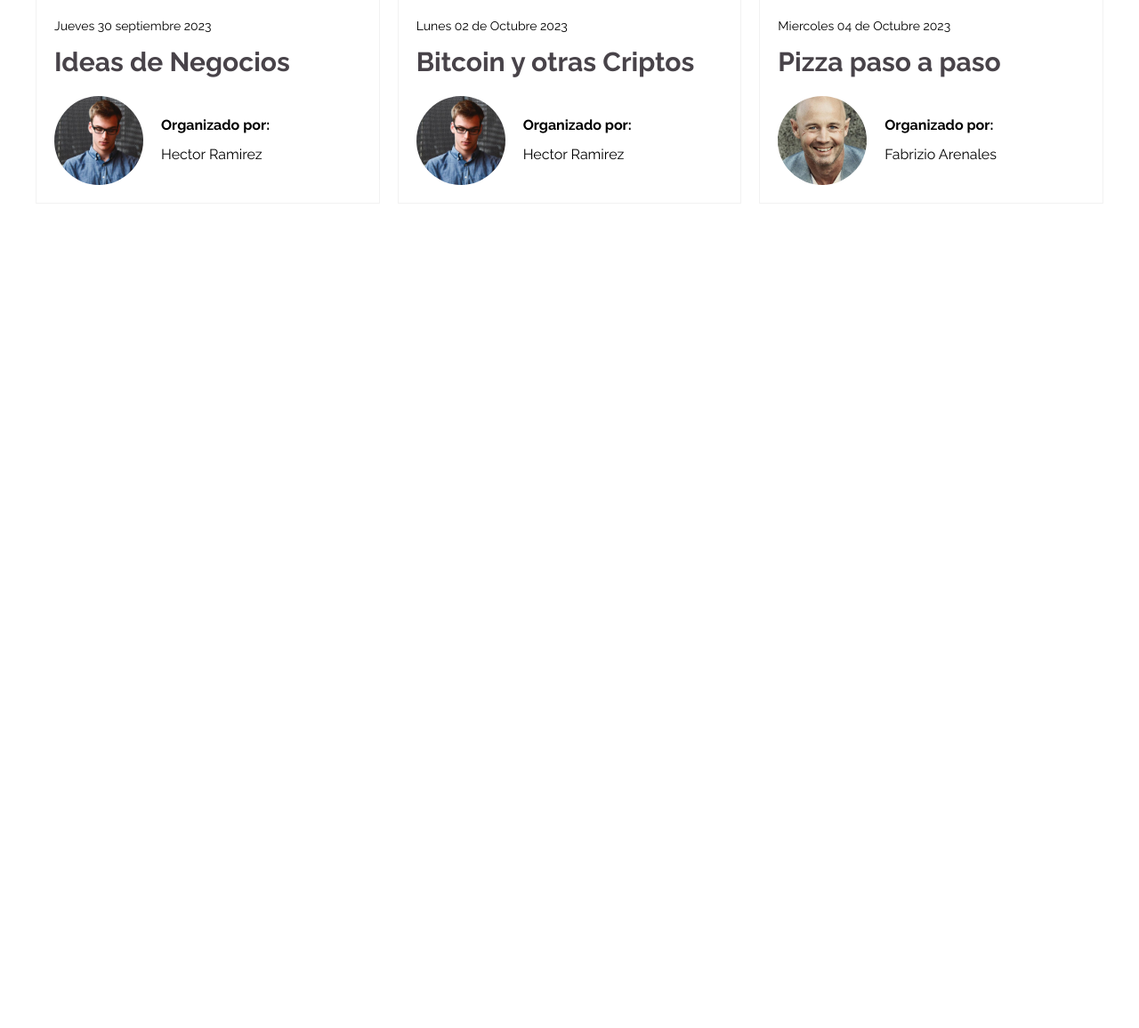
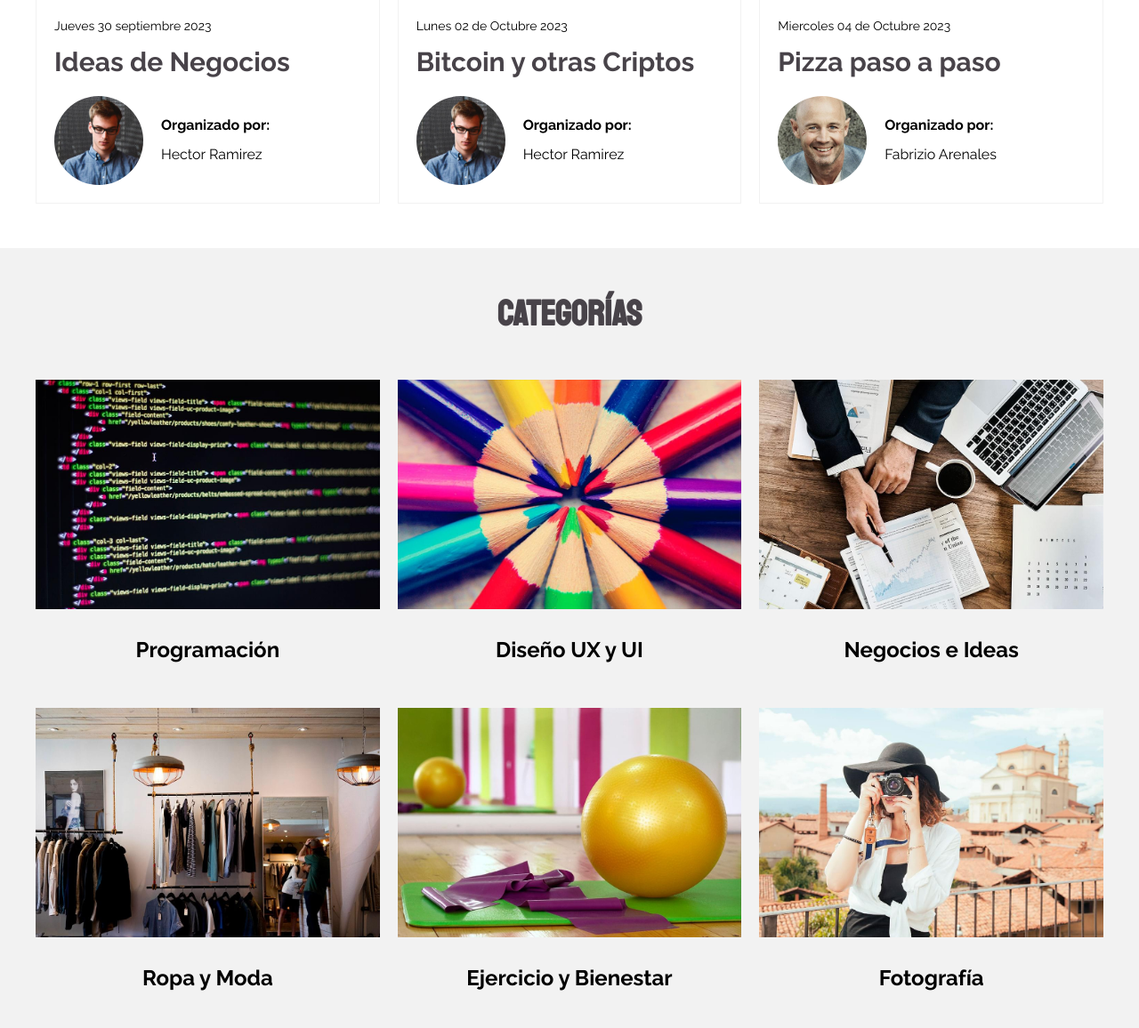
Before and after one commit to gatofelix20/tic-meeti, a website: page index.html in a window 1280 px wide. Shown: the part 1316-2472 px from the top of the page at 89% size. Before the commit the page ends 1595 px from the top, so only its background shows below. Drawn offline with Linux system fonts and the light colour scheme.

Commit message:
Agregando sección de categorias

```diff
--- a/index.html
+++ b/index.html
@@ -136,5 +136,74 @@
       </div>
     </main>
 
+    <!--Categorias-->
+
+    <section class="categorias">
+      <h2 class="categorias__heading">Categorías</h2>
+
+      <ul class="categorias__grid contenedor">
+
+        <li class="categoria">
+          <img class="categoria__imagen" src="build/img/categoria_1.jpg" alt="imagen categoria">
+          <p class="categoria__nombre">Programación</p>
+        </li>
+
+        <li class="categoria">
+          <img class="categoria__imagen" src="build/img/categoria_2.jpg" alt="imagen categoria">
+          <p class="categoria__nombre">Diseño UX y UI</p>
+        </li>
+
+        <li class="categoria">
+          <img class="categoria__imagen" src="build/img/categoria_3.jpg" alt="imagen categoria">
+          <p class="categoria__nombre">Negocios e Ideas</p>
+        </li>
+
+        <li class="categoria">
+          <img class="categoria__imagen" src="build/img/categoria_4.jpg" alt="imagen categoria">
+          <p class="categoria__nombre">Ropa y Moda</p>
+        </li>
+
+        <li class="categoria">
+          <img class="categoria__imagen" src="build/img/categoria_5.jpg" alt="imagen categoria">
+          <p class="categoria__nombre">Ejercicio y Bienestar</p>
+        </li>
+
+        <li class="categoria">
+          <img class="categoria__imagen" src="build/img/categoria_6.jpg" alt="imagen categoria">
+          <p class="categoria__nombre">Fotografía</p>
+        </li>
+
+        <li class="categoria">
+          <img class="categoria__imagen" src="build/img/categoria_7.jpg" alt="imagen categoria">
+          <p class="categoria__nombre">Comida</p>
+        </li>
+
+        <li class="categoria">
+          <img class="categoria__imagen" src="build/img/categoria_8.jpg" alt="imagen categoria">
+          <p class="categoria__nombre">Diseño Interior</p>
+        </li>
+
+        <li class="categoria">
+          <img class="categoria__imagen" src="build/img/categoria_9.jpg" alt="imagen categoria">
+          <p class="categoria__nombre">Café</p>
+        </li>
+
+        <li class="categoria">
+          <img class="categoria__imagen" src="build/img/categoria_10.jpg" alt="imagen categoria">
+          <p class="categoria__nombre">Cine</p>
+        </li>
+
+        <li class="categoria">
+          <img class="categoria__imagen" src="build/img/categoria_11.jpg" alt="imagen categoria">
+          <p class="categoria__nombre">Libros</p>
+        </li>
+
+        <li class="categoria">
+          <img class="categoria__imagen" src="build/img/categoria_12.jpg" alt="imagen categoria">
+          <p class="categoria__nombre">Emprendimiento</p>
+        </li>
+      </ul>
+    </section>
+
 </body>
 </html>
--- /dev/null
+++ b/src/scss/ui/contenido/_categorias.scss
@@ -0,0 +1,33 @@
+@use 'base/variables' as v;
+@use 'base/mixins' as m;
+
+.categorias {
+    background-color: v.$grisClaro;
+    padding: 5rem 0;
+
+    &__heading {
+        @include m.heading;
+    }
+
+    &__grid {
+        margin-top: 5rem;
+        @include m.grid(1, 4rem);
+
+        @include m.tablet {
+            @include m.grid(2, 2rem);
+        }
+
+        @include m.desktop {
+            @include m.grid(3, 2rem);
+        }
+    }
+}
+
+.categoria {
+
+    &__nombre {
+        font-size: 2.4rem;
+        font-weight: 700;
+        text-align: center;
+    }
+}
--- a/src/scss/ui/contenido/_index.scss
+++ b/src/scss/ui/contenido/_index.scss
@@ -1,3 +1,4 @@
 @forward 'hero';
 @forward 'busqueda';
 @forward 'eventos';
+@forward 'categorias';
```
Also changed, not shown: build/css/app.css, 1 other file.
